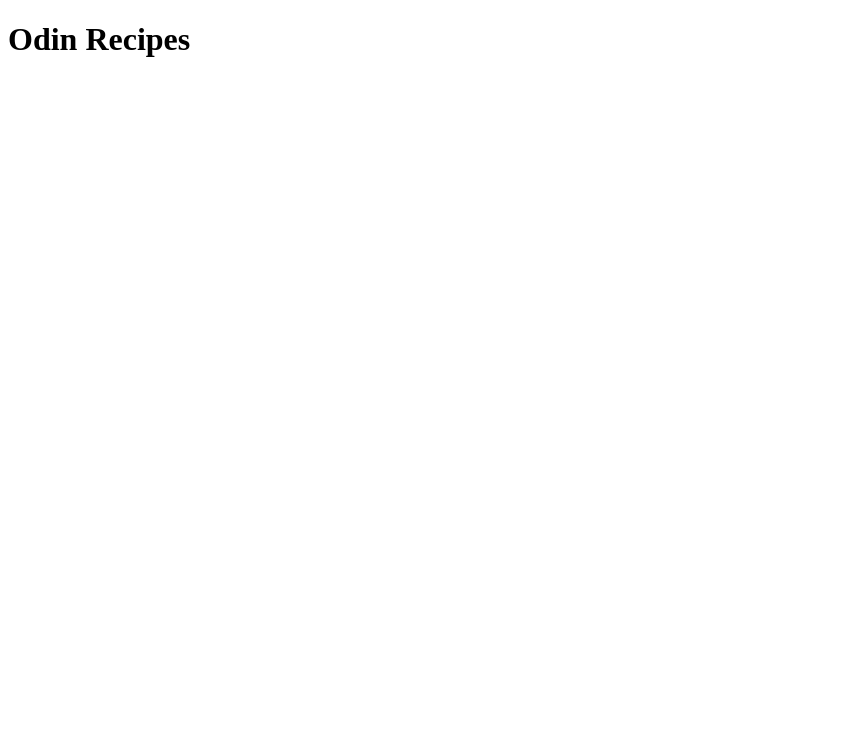
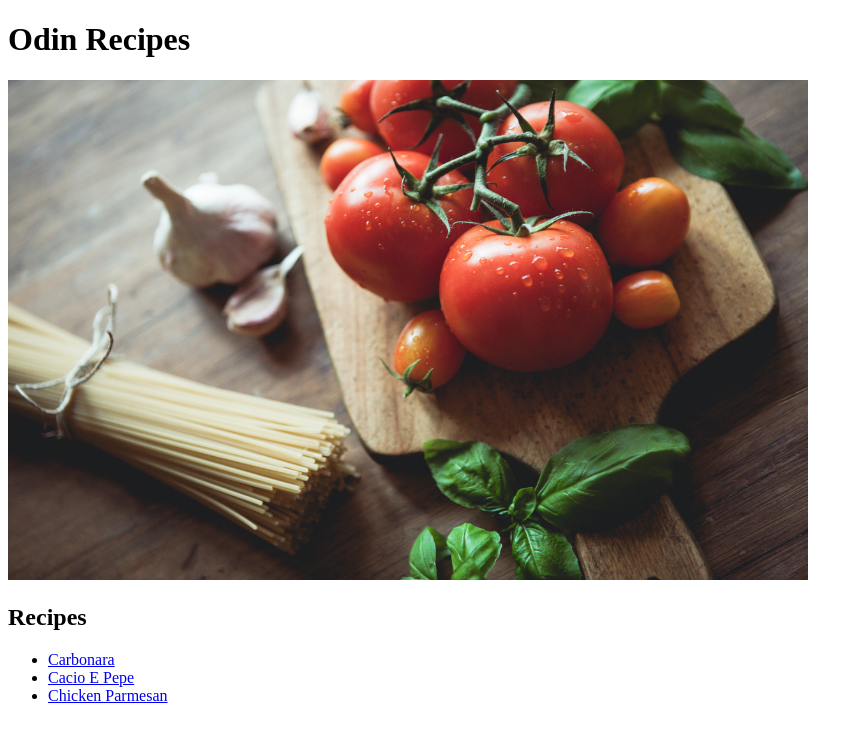
Before and after one commit to mynameisanv/odin-recipes, a plain HTML site: page index.html in a window 1280 px wide. Shown: the whole page, without its empty margins (0-863 px from the left). Drawn offline with Linux system fonts and the light colour scheme.

Commit message:
Add recipes and main stoc image

```diff
--- a/index.html
+++ b/index.html
@@ -7,5 +7,13 @@
 
     <body>
         <h1>Odin Recipes</h1>
+        <img src="./images/stock.jpg" width="800" height="500">
+
+        <h2>Recipes</h2>
+        <ul>
+        <li><a href="./recipes/carbonara.html">Carbonara</a></li>
+        <li><a href="./recipes/cacio_e_pepe.html">Cacio E Pepe</a></li>
+        <li><a href="./recipes/chicken_parm.html">Chicken Parmesan</a></li>
+        </ul>
     </body>
 </html>
```
Also changed, not shown: images/stock.jpg (added), recipes/cacio_e_pepe.html (added), recipes/chicken_parm.html (added).
